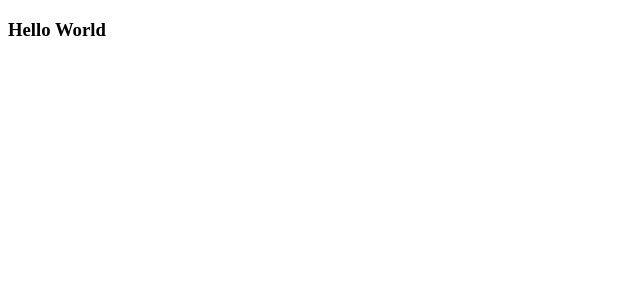
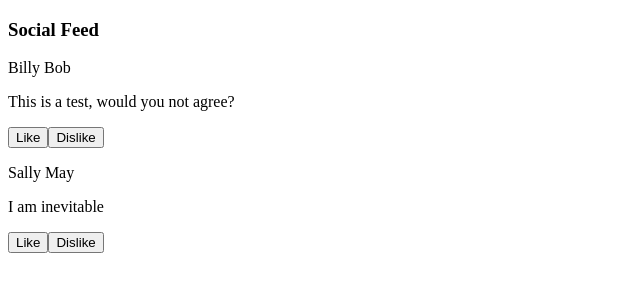
Before and after one commit to deshawnb/social-feed-project, a React (Create React App) app: page / in a window 1280 px wide. Shown: the top 300 px of the page, without its empty margins (0-640 px from the left). Built offline with nearby package versions, Linux system fonts and the light colour scheme.

Commit message:
Built Post component to display post, Instantiated Post component to App component, Started building CreatePost component

```diff
--- a/src/App.jsx
+++ b/src/App.jsx
@@ -1,9 +1,17 @@
+import React, { useState } from 'react';
+import Post from './Components/Post/Post';
 
 
 function App() {
+
+  const [posts, setPosts] = useState([{name: 'Billy Bob', comment: 'This is a test, would you not agree?'},{name: 'Sally May', comment: 'I am inevitable'}])
+
   return (
     <div >
-        <h3>Hello World</h3>
+        <h3>Social Feed</h3>
+        <div>
+          <Post parentPosts={posts}/>
+        </div>
     </div>
   );
 }
--- a/src/Components/Post/Post.jsx
+++ b/src/Components/Post/Post.jsx
@@ -0,0 +1,19 @@
+
+const Post = (props) => {
+    return (
+        <div>
+          {props.parentPosts.map((post) => {
+            return (
+              <div>
+                <p>{post.name}</p>
+                <p>{post.comment}</p>
+                <button>Like</button>
+                <button>Dislike</button>
+              </div>
+            );
+          })}
+        </div>
+    );
+}
+
+export default Post;
```
Also changed, not shown: src/Components/CreatePost/CreatePost.jsx (+29 -0 lines), src/Components/NavBar/NavBar.css (added).
